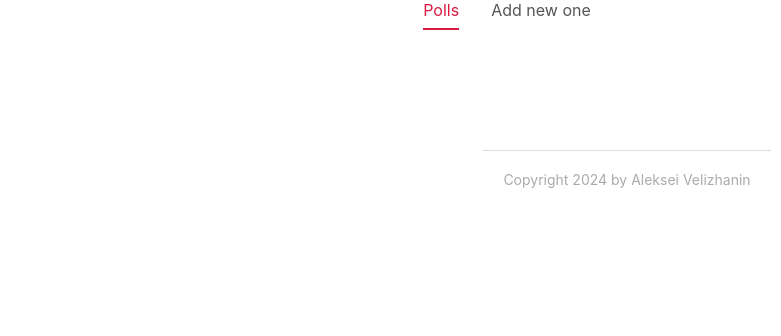
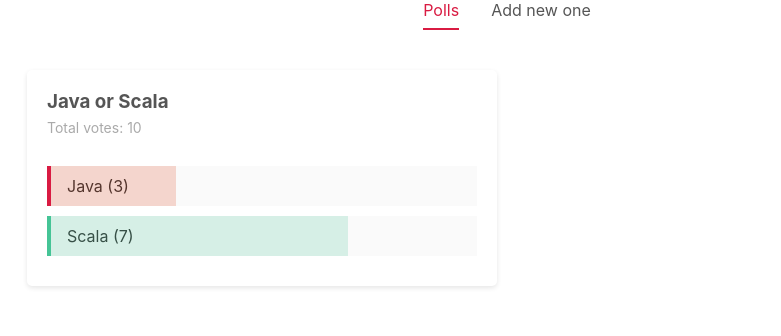
Before and after one commit to aleksievelizhanin/ninjapolls, a Svelte app: page / in a window 1280 px wide. Shown: the part 223-559 px from the top of the page, without its empty margins (13-794 px from the left). Built offline with nearby package versions, Linux system fonts and the light colour scheme.

Commit message:
Introduce store for Polls. Use it to initially show the list of polls

```diff
--- a/src/App.svelte
+++ b/src/App.svelte
@@ -6,7 +6,6 @@
     import PollList from "./components/PollList.svelte";
 
 	let items = ['Polls', 'Add new one'];
-	let polls = [];
 	let activeItem = 'Polls';
 	const changeTab = (e) => {
 		activeItem = e.detail;
@@ -37,7 +36,7 @@
 <main>
 	<Tabs {items} {activeItem} on:tabChange={changeTab}></Tabs>
 	{#if activeItem === 'Polls'}
-		<PollList {polls} on:Vote={handleVote}/>
+		<PollList on:Vote={handleVote}/>
 	{:else if activeItem === 'Add new one'}
 		<CreatePollForm on:addPoll={handleAddPoll}></CreatePollForm>
 	{/if}
--- a/src/components/PollList.svelte
+++ b/src/components/PollList.svelte
@@ -1,6 +1,14 @@
 <script>
     import PollDetails from "./PollDetails.svelte";
+    import { subscribe } from "svelte/internal";
+    import pollStore from "../stores/PollStore"
+
     export let polls = [];
+    subscribe(pollStore, (data) => {
+        polls = data;
+    })
+
+
 </script>
 
 <div class="poll-list">
--- /dev/null
+++ b/src/stores/PollStore.js
@@ -0,0 +1,7 @@
+import { writable } from "svelte/store";
+
+const pollStore = writable([
+    { id: 1, question: 'Java or Scala', answerA: 'Java', answerB: 'Scala', votesA: 3, votesB: 7}
+]);
+
+export default pollStore;
```
